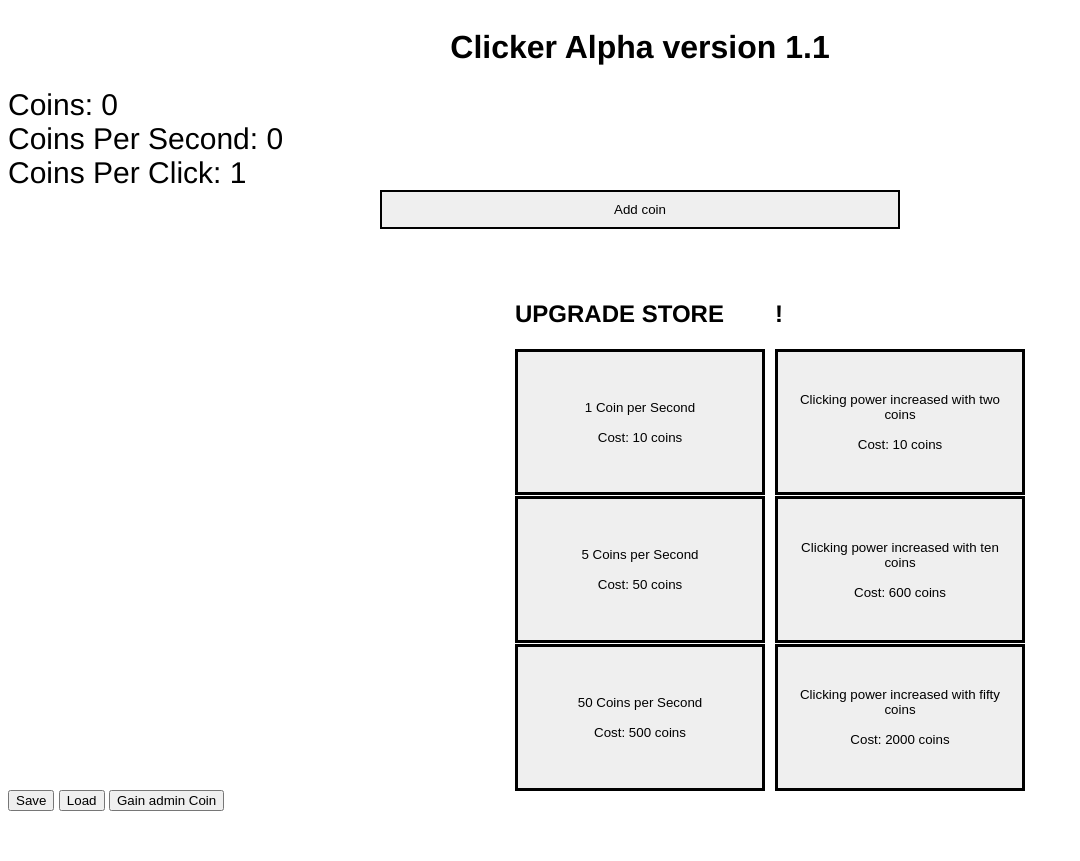
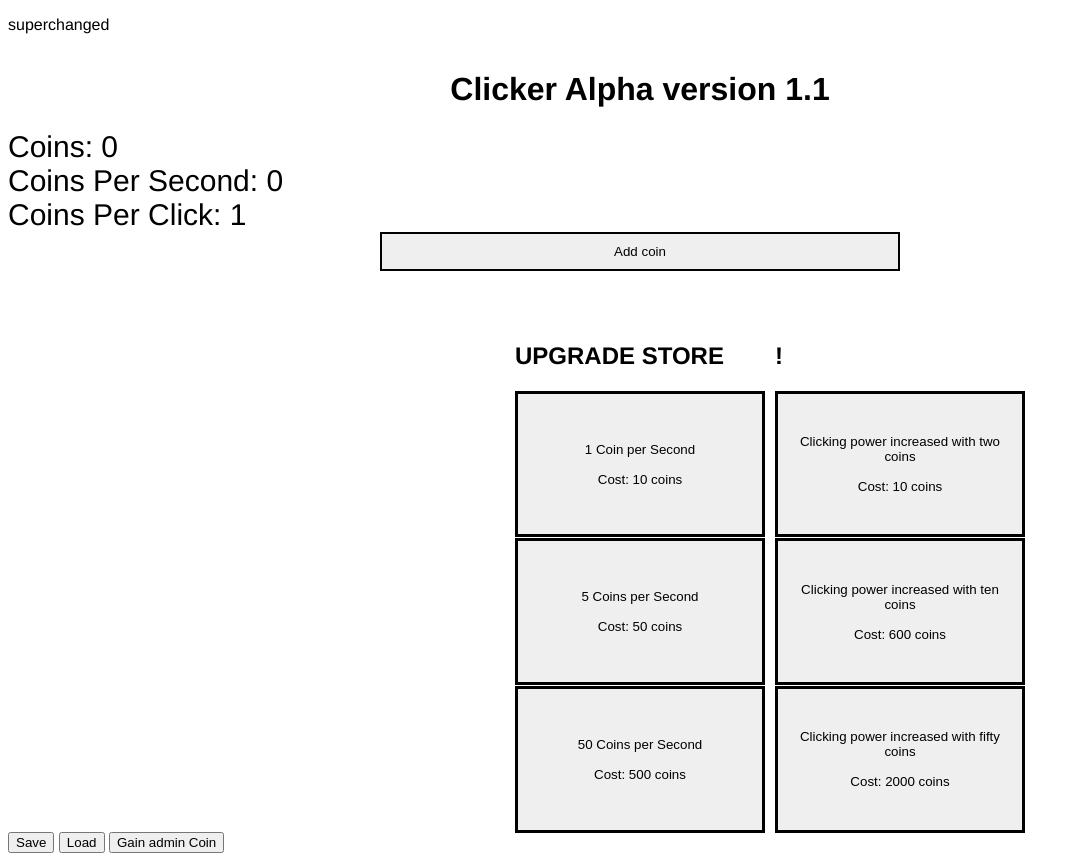
Before and after one commit to ChrisLarsson/click.1.1, a plain HTML site: page index.html in a window 1280 px wide. Shown: the whole page, without its empty margins (0-1080 px from the left). Before the commit the page ends 819 px from the top, so only its background shows below. Drawn offline with Linux system fonts and the light colour scheme.

Commit message:
tried some stuff

```diff
--- a/index.html
+++ b/index.html
@@ -1,7 +1,7 @@
 <!DOCTYPE html>
 <html>
 <link rel="stylesheet" href="style.css">
-
+<p>superchanged</p>
 <head>
 
     <link href="https://fonts.googleapis.com/css?family=Indie+Flower" rel="stylesheet">
```
Also changed, not shown: backgroundimage.jpg (deleted).
